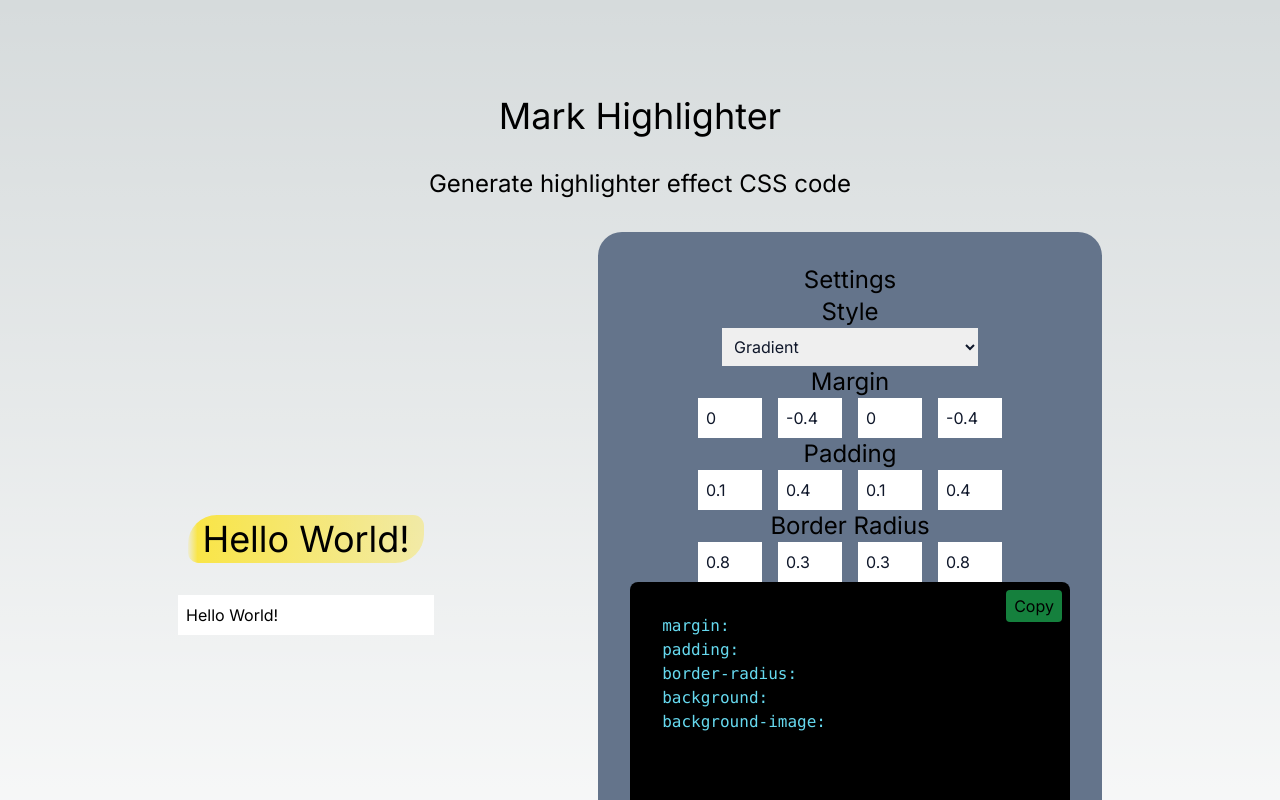
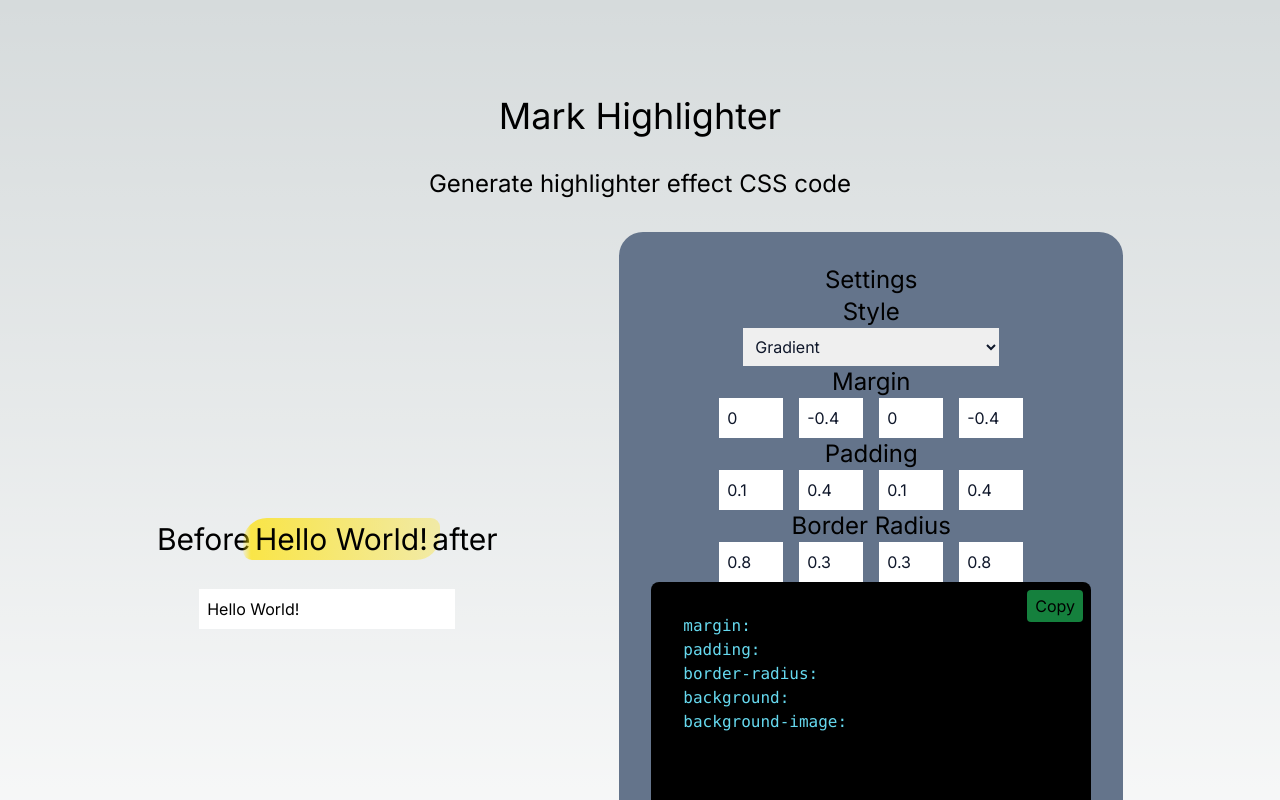
Before and after one commit to kovrichard/highlight-css, a Next.js app: page / in a window 1280 px wide. Shown: the top 800 px of the page. Built offline with nearby package versions, Linux system fonts and the light colour scheme.

Commit message:
feat: add step sizes

```diff
--- a/src/app/page.tsx
+++ b/src/app/page.tsx
@@ -40,6 +40,8 @@ export default function Home() {
       <h2 className="text-2xl">Generate highlighter effect CSS code</h2>
       <div className="flex flex-col sm:flex-row items-center justify-around w-full">
         <div className="flex flex-col items-center gap-8">
+          <p>
+            <span className="text-3xl">Before</span>{" "}
             <mark
               style={{
                 marginTop: `${margin.top}em`,
@@ -60,10 +62,12 @@ export default function Home() {
                 WebkitBoxDecorationBreak: "clone",
                 boxDecorationBreak: "clone",
               }}
-            className="text-4xl"
+              className="text-3xl"
             >
               {text}
-          </mark>
+            </mark>{" "}
+            <span className="text-3xl">after</span>
+          </p>
           <input
             type="text"
             value={text}
@@ -88,6 +92,7 @@ export default function Home() {
               <input
                 key={direction}
                 type="number"
+                step={0.2}
                 value={margin[direction]}
                 onChange={(e) =>
                   setMargin({
@@ -105,6 +110,7 @@ export default function Home() {
               <input
                 key={direction}
                 type="number"
+                step={0.2}
                 value={padding[direction]}
                 onChange={(e) =>
                   setPadding({
@@ -123,6 +129,7 @@ export default function Home() {
                 <input
                   key={direction}
                   type="number"
+                  step={0.2}
                   value={borderRadius[direction]}
                   onChange={(e) =>
                     setBorderRadius({
```
Lines whose indentation alone changed are shown as unchanged.
